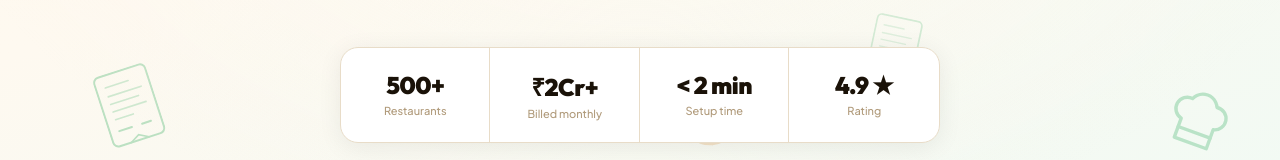
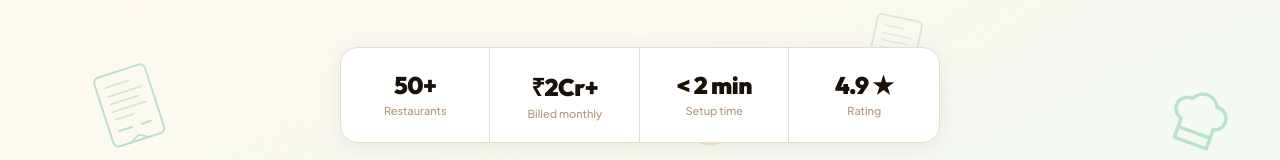
Before and after one commit to rohail642/BillByte-Landing, a React (Vite) app: page / in a window 1280 px wide. Shown: the part 600-760 px from the top of the page. Built offline with nearby package versions, Linux system fonts and the light colour scheme.

Commit message:
Update restaurant count stat from 500+ to 50+

```diff
--- a/src/sections/Hero.jsx
+++ b/src/sections/Hero.jsx
@@ -8,7 +8,7 @@ const up = (delay = 0) => ({
 })
 
 const STATS = [
-  { value: '500+',     label: 'Restaurants' },
+  { value: '50+',      label: 'Restaurants' },
   { value: '₹2Cr+',   label: 'Billed monthly' },
   { value: '< 2 min', label: 'Setup time' },
   { value: '4.9 ★',   label: 'Rating' },
```
